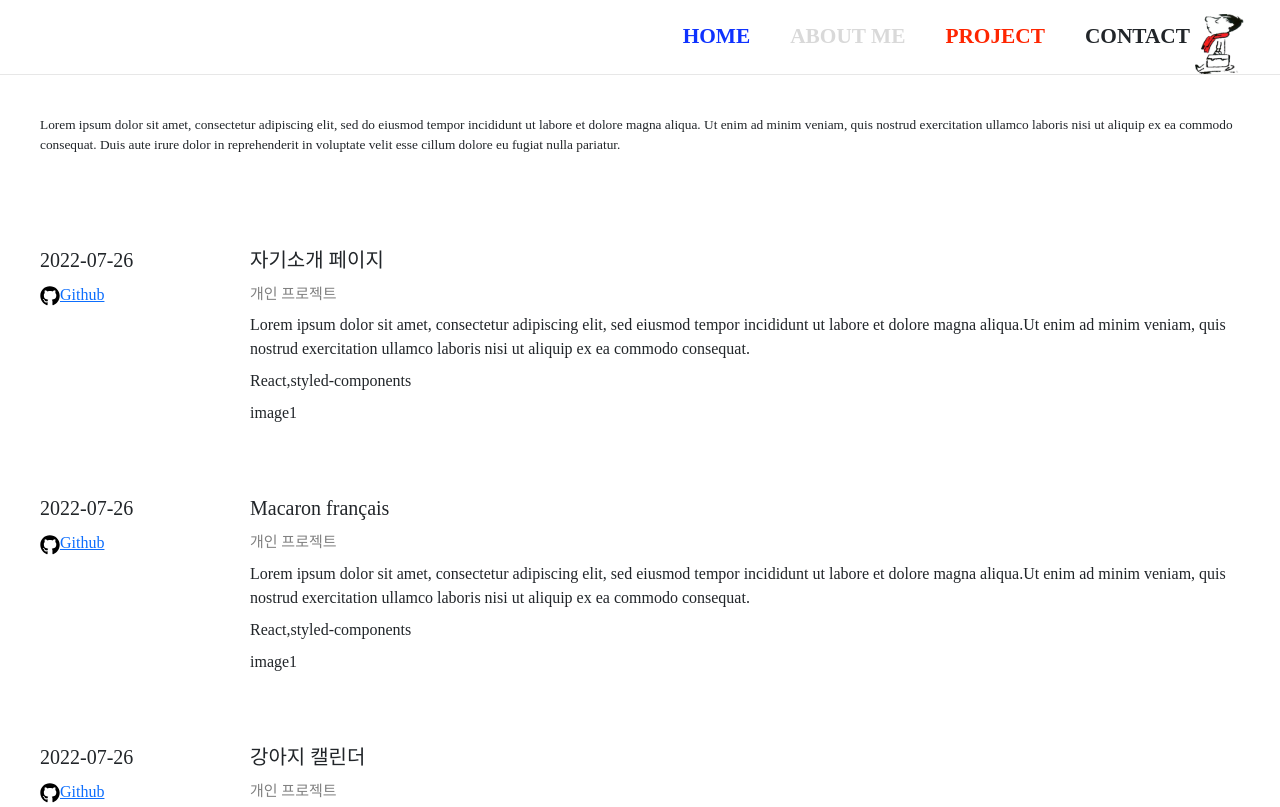
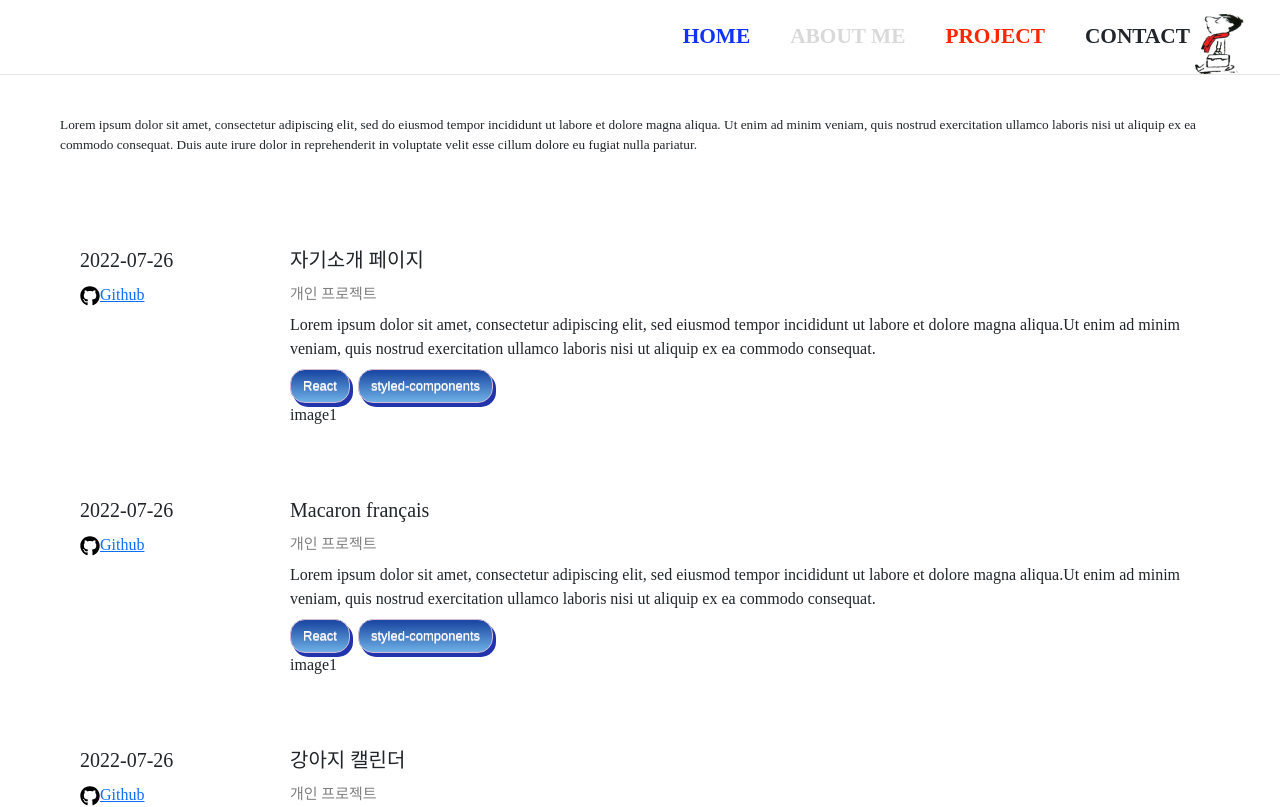
Before and after one commit to Kyoorim/cv-kyoorim-react, a React (Create React App) app: page /project in a window 1280 px wide. Shown: the top 807 px of the page. Built offline with nearby package versions, Linux system fonts and the light colour scheme; a web font is replaced by a local one.

Commit message:
project 진행중

```diff
--- a/src/assets/data/dummyProjects.js
+++ b/src/assets/data/dummyProjects.js
@@ -7,7 +7,7 @@ export const Projectsdata = [
     subtitle: "개인 프로젝트",
     detail:
       "Lorem ipsum dolor sit amet, consectetur adipiscing elit, sed eiusmod tempor incididunt ut labore et dolore magna aliqua.Ut enim ad minim veniam, quis nostrud exercitation ullamco laboris nisi ut aliquip ex ea commodo consequat. ",
-    skill: "React,styled-components",
+    skill: ["React", "styled-components"],
     image: "image1",
   },
   {
@@ -18,7 +18,7 @@ export const Projectsdata = [
     subtitle: "개인 프로젝트",
     detail:
       "Lorem ipsum dolor sit amet, consectetur adipiscing elit, sed eiusmod tempor incididunt ut labore et dolore magna aliqua.Ut enim ad minim veniam, quis nostrud exercitation ullamco laboris nisi ut aliquip ex ea commodo consequat. ",
-    skill: "React,styled-components",
+    skill: ["React", "styled-components"],
     image: "image1",
   },
   {
@@ -29,7 +29,7 @@ export const Projectsdata = [
     subtitle: "개인 프로젝트",
     detail:
       "Lorem ipsum dolor sit amet, consectetur adipiscing elit, sed eiusmod tempor incididunt ut labore et dolore magna aliqua.Ut enim ad minim veniam, quis nostrud exercitation ullamco laboris nisi ut aliquip ex ea commodo consequat. ",
-    skill: "React,styled-components",
+    skill: ["React", "styled-components", "Firebase"],
     image: "image1",
   },
 ];
--- a/src/components/Nav.js
+++ b/src/components/Nav.js
@@ -19,6 +19,8 @@ const Wrapper = styled.div`
   background-color: white;
   border-bottom: var(--border);
   position: relative;
+  position: sticky;
+  top: 0;
 
   div {
     font-size: 16pt;
--- a/src/components/Profile.js
+++ b/src/components/Profile.js
@@ -17,7 +17,7 @@ const ProfileContainer = styled.ul`
   align-items: center;
   flex-wrap: wrap;
   gap: 2em;
-  padding: 0px 40px;
+  padding: 0px 80px;
 
   ul.profileList {
     border: var(--border);
--- a/src/pages/AboutMe.js
+++ b/src/pages/AboutMe.js
@@ -19,7 +19,7 @@ const Contents = styled.div`
 
 const Intro = styled.div`
   font-size: 10pt;
-  margin: 40px 40px;
+  margin: 40px 60px;
 `;
 
 const Profiles = styled.div`
--- a/src/pages/Home.js
+++ b/src/pages/Home.js
@@ -49,12 +49,14 @@ const Contents = styled.div`
   align-items: center;
   flex-direction: column;
   position: relative;
-  top: 10%;
+  top: 5%;
 `;
 
 const Title = styled.div`
   font-size: 30pt;
-  margin: 40px 0px;
+  margin: 20px 0px;
+  background-color: white;
+  z-index: 3;
 `;
 
 const ImgContainer = styled.div`
@@ -62,28 +64,39 @@ const ImgContainer = styled.div`
   flex-direction: column;
   justify-content: center;
   align-items: center;
+  position: relative;
 `;
 
 const MovingEiffel = styled.div`
-  img {
-    animation: rotate_image 6s linear infinite;
-    transform-origin: 50% 50%;
+  background-color: white;
+  width: 420px;
+  height: 420px;
+  display: flex;
+  flex-direction: column;
+  justify-content: flex-start;
+  align-items: center;
 
-    @keyframes rotate_image {
-      100% {
-        transform: rotate(360deg);
-      }
+  animation: rotate_image 8s ease-in-out infinite;
+  transform-origin: 50% 50%;
+
+  @keyframes rotate_image {
+    100% {
+      transform: rotate(360deg);
     }
   }
 `;
 
 const LogoImage = styled.div`
-  margin: 10px 0px 40px 0px;
+  /* margin: 10px 0px 40px 0px; */
+  position: absolute;
+  bottom: 60px;
 `;
 
 const Desc = styled.div`
   font-size: 20pt;
   margin: 30px 0px;
+  background-color: white;
+  z-index: 3;
 `;
 
 const Home = () => {
--- a/src/pages/Project.js
+++ b/src/pages/Project.js
@@ -20,13 +20,13 @@ const Contents = styled.div`
 
 const Intro = styled.div`
   font-size: 10pt;
-  margin: 40px 40px;
+  margin: 40px 60px;
 `;
 
 const Projects = styled.div`
   display: flex;
   flex-direction: column;
-  margin: 40px 0px;
+  margin: 40px 40px;
 
   div.projectList {
     display: flex;
@@ -41,12 +41,32 @@ const Projects = styled.div`
     margin: 0px 30px;
     padding: 0;
     min-width: 150px;
-  }
 
-  &.leftList {
-  }
+    &.skillList {
+      display: flex;
+      flex-direction: row;
+      justify-content: flex-start;
+      margin: 0px;
 
-  &.rightList {
+      button {
+        margin-right: 8px;
+        border-radius: 10px;
+        border: 0;
+        text-align: center;
+        box-shadow: 3px 4px 0px 0px #2234ab;
+        background: linear-gradient(to bottom, #1b49a3 5%, #6eb0e6 100%);
+        background-color: #1b49a3;
+        border-radius: 15px;
+        border: 1px solid #d6bcd6;
+        display: inline-block;
+        color: #ffffff;
+        font-family: Arial;
+        font-size: 13px;
+        padding: 6px 12px;
+        text-decoration: none;
+        text-shadow: 0px 1px 0px #e1e2ed;
+      }
+    }
   }
 
   li {
@@ -74,7 +94,7 @@ const Projects = styled.div`
 
 const Project = () => {
   const content = Projectsdata;
-  const keywords = content.skill;
+  console.log(content.skill);
   // const keywords = content.keywords.map((keyword, index) => <span key={index}>{keyword}</span>)
   //<div className={styles.keywords}>{keywords}</div>
   return (
@@ -105,7 +125,10 @@ const Project = () => {
                     <li className="title">{item.title}</li>
                     <li className="subtitle">{item.subtitle}</li>
                     <li className="detail">{item.detail}</li>
-                    <li className="skill">{item.skill}</li>
+                    <ul className="skillList">
+                      <button>{item.skill[0]}</button>
+                      <button>{item.skill[1]}</button>
+                    </ul>
                     <li className="image">{item.image}</li>
                   </ul>
                 </div>
```
